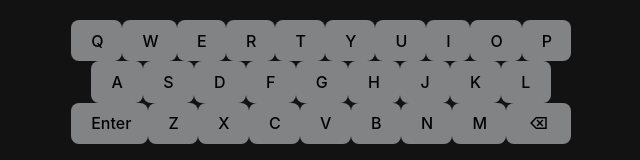
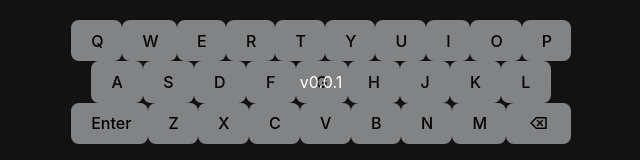
Before and after one commit to awazonable/infinity-wordle, a React (Vite) app: page / in a window 1280 px wide. Shown: the part 318-478 px from the top of the page, without its empty margins (319-959 px from the left). Built offline with nearby package versions, Linux system fonts and the light colour scheme.

Commit message:
feat: バージョン管理とフッターの追加

```diff
--- a/package.json
+++ b/package.json
@@ -1,7 +1,7 @@
 {
   "name": "infinity-wordle",
   "private": true,
-  "version": "0.0.0",
+  "version": "0.0.1",
   "type": "module",
   "scripts": {
     "dev": "vite",
--- a/src/App.tsx
+++ b/src/App.tsx
@@ -1,6 +1,7 @@
 import { useGame } from './hooks/useGame';
 import GameBoard from './components/GameBoard';
 import Keyboard from './components/Keyboard';
+import Footer from './components/Footer';
 
 function App() {
   const { guesses, currentGuess, handleKeyPress, message, getLetterStates, shareUrl } = useGame();
@@ -26,6 +27,7 @@ function App() {
         </div>
       )}
       <Keyboard onKeyPress={handleKeyPress} />
+      <Footer />
     </div>
   );
 }
--- /dev/null
+++ b/src/components/Footer.tsx
@@ -0,0 +1,11 @@
+import React from 'react';
+
+const Footer: React.FC = () => {
+  return (
+    <footer className="fixed bottom-0 right-0 p-2 text-xs text-gray-500">
+      v{process.env.npm_package_version || '0.0.1'}
+    </footer>
+  );
+};
+
+export default Footer;
--- a/vite.config.ts
+++ b/vite.config.ts
@@ -5,4 +5,7 @@ import react from '@vitejs/plugin-react'
 export default defineConfig({
   plugins: [react()],
   base: '/infinity-wordle/', // GitHubリポジトリ名に合わせて設定
+  define: {
+    'process.env.npm_package_version': JSON.stringify(process.env.npm_package_version),
+  },
 })
```
